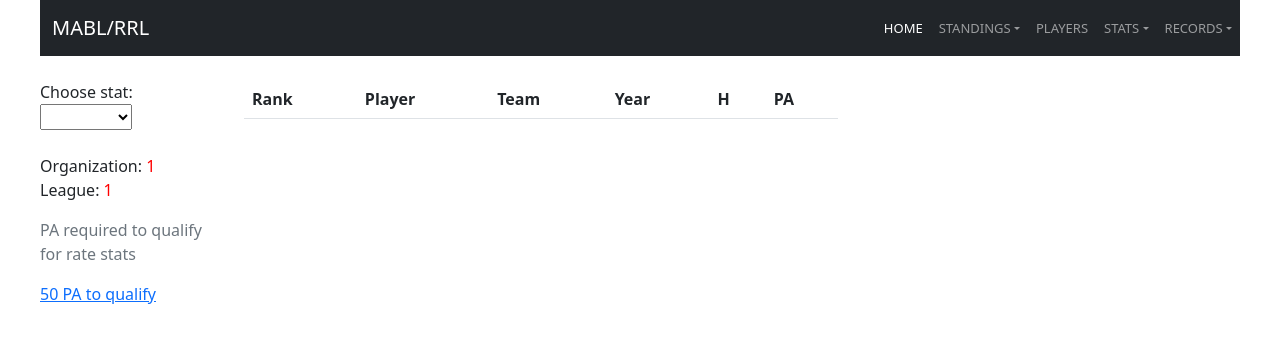
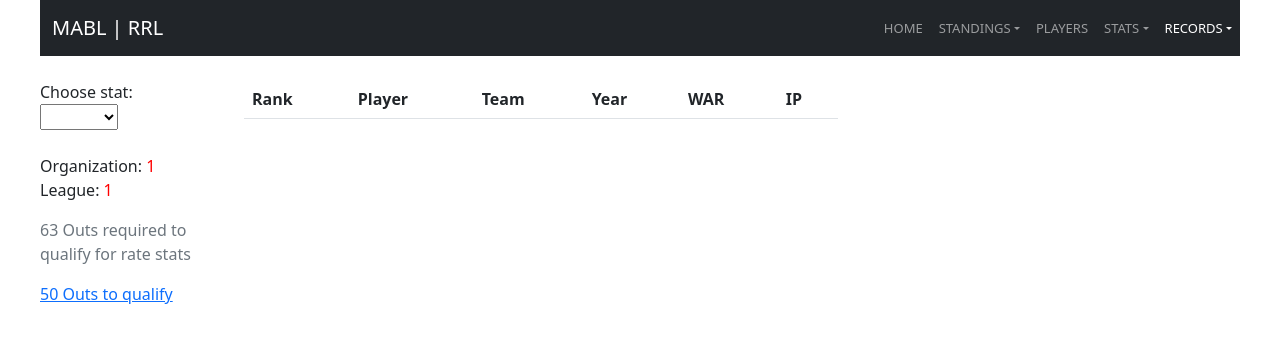
Before and after one commit to haueter19/baseball, a FastAPI app: page /records/pitching/season/1/1 in a window 1280 px wide. Shown: the top 343 px of the page. Run offline with FastAPI, Linux system fonts and the light colour scheme; lists and menus that the app fills with data are empty; parts of the project's set-up code (start-up, migrations or seed data) failed here and were passed over; some libraries are stand-ins or nearby versions.

Commit message:
many changes
updated nav active for all pages, updates to records pages

```diff
--- a/main.py
+++ b/main.py
@@ -398,40 +398,42 @@ async def team_stats_year(request: Request, org: str, lg: str, tm: str, yr: int)
     return templates.TemplateResponse("team_pitching.html", {'request': request, 'df2':df2, 'org':org, 'lg':lg, 'tm':tm, 'yr':yr, 'yrs':yrs})
 
 @app.get("/records/hitting/season/{org}/{lg}")
-async def season_records(request: Request, org: str, lg: str, stat: Optional[str] = 'H', qual: Optional[int] = 25):
+async def season_records(request: Request, org: str, lg: str, stat: Optional[str] = 'WAR', qual: Optional[int] = 25):
     df2 = df[(df['Org']==org) & (df['League']==lg) & (df['PA']>qual)].sort_values([stat, 'PA'], ascending=[False, True]).head(50)
-    #df2.columns=['PID', 'First', 'Last', 'Team', 'Year', 'PA', 'stat']
+    df2.drop(columns=['wRCPlus', 'All-Star', 'Outs', 'den', 'lgR', 'lgPA', 'BA_lg', 'OBP_lg', 'SLG_lg', 'OPS_lg', 'wOBA_lg', 'wOBAscale', 'OPS+', 'replacement_runs', 'wRC+'], inplace=True)
     df2['stat'] = df2[stat]
     return templates.TemplateResponse("season_records.html", {'request': request, 'df2':df2, 'org':org, 'lg':lg, 'stat':stat, 'type':'hitting', 'qual':qual})
 
 @app.get("/records/pitching/season/{org}/{lg}")
-async def season_records(request: Request, org: str, lg: str, stat: Optional[str] = 'H'):
-    df2 = pit[(pit['Org']==org) & (pit['League']==lg) & (pit['Outs']>63)].sort_values([stat, 'Outs'], ascending=[False, True]).head(50)
-    #df2.columns=['PID', 'First', 'Last', 'Team', 'Year', 'PA', 'stat']
+async def season_records(request: Request, org: str, lg: str, stat: Optional[str] = 'WAR', qual: Optional[int] = 63):
+    df2 = pit[(pit['Org']==org) & (pit['League']==lg) & (pit['Outs']>qual)].sort_values([stat, 'Outs'], ascending=[False, True]).head(50)
+    df2.drop(columns=['CoreWAR', 'BB_rate', 'H_rate', 'HBP_rate', 'K_rate'], inplace=True)
     df2['stat'] = df2[stat]
-    return templates.TemplateResponse("season_records.html", {'request': request, 'df2':df2, 'org':org, 'lg':lg, 'stat':stat, 'type':'pitching'})
+    return templates.TemplateResponse("season_records.html", {'request': request, 'df2':df2, 'org':org, 'lg':lg, 'stat':stat, 'type':'pitching', 'qual':qual})
 
 @app.get("/records/hitting/career/{org}/{lg}")
-async def career_records(request: Request, org: str, lg: str, stat: Optional[str] = 'H', qual: Optional[int] = 100):
+async def career_records(request: Request, org: str, lg: str, stat: Optional[str] = 'WAR', qual: Optional[int] = 100):
     if stat in ['BA', 'OBP', 'SLG', 'OPS']:
-        df2 = df[(df['Org']==org) & (df['League']==lg)].groupby('PID').agg({'First':'last', 'Last':'last', 'Team':'last', 'PA':'sum', 'R':'sum', 'RBI':'sum', 'H':'sum', '1B':'sum', '2B':'sum', '3B':'sum', 'HR':'sum', 'BB':'sum', 'HBP':'sum', 'AB':'sum', 'SB':'sum', 'CS':'sum', 'TB':'sum', 'SF':'sum'})
+        df2 = df[(df['Org']==org) & (df['League']==lg)].groupby('PID').agg({'First':'last', 'Last':'last', 'Team':'last', 'PA':'sum', 'R':'sum', 'RBI':'sum', 'H':'sum', '1B':'sum', '2B':'sum', '3B':'sum', 'HR':'sum', 'BB':'sum', 'HBP':'sum', 'AB':'sum', 'SB':'sum', 'CS':'sum', 'TB':'sum', 'SF':'sum', 'wRAAc':'sum', 'WAR':'sum'})
         df2 = add_rate_stats(df2)
         df2 = df2.query('PA>=@qual').sort_values([stat, 'PA'], ascending=[False, True]).head(50).reset_index()
         df2['stat'] = df2[stat]
-        df2.columns=['PID', 'First', 'Last', 'Team', 'PA', 'R', 'RBI', 'H', '1B', '2B', '3B', 'HR', 'BB', 'HBP', 'AB', 'SB', 'CS', 'TB', 'SF', 'BA', 'OBP', 'SLG', 'OPS', 'stat']
+        df2.columns=['PID', 'First', 'Last', 'Team', 'PA', 'R', 'RBI', 'H', '1B', '2B', '3B', 'HR', 'BB', 'HBP', 'AB', 'SB', 'CS', 'TB', 'SF', 'BA', 'OBP', 'SLG', 'OPS', 'wRAAc', 'WAR', 'stat']
         #df2.columns=['PID', 'First', 'Last', 'Team', 'PA', 'H', 'BB', 'HBP', 'AB', 'TB', 'SF', 'BA', 'OBP', 'SLG', 'OPS', 'stat']
     else:
-        df2 = df[(df['Org']==org) & (df['League']==lg)].groupby('PID').agg({'First':'last', 'Last':'last', 'Team':'last', 'PA':'sum', 'R':'sum', 'RBI':'sum', 'H':'sum', '1B':'sum', '2B':'sum', '3B':'sum', 'HR':'sum', 'BB':'sum', 'HBP':'sum', 'AB':'sum', 'SB':'sum', 'CS':'sum', 'TB':'sum', 'SF':'sum'}).sort_values([stat, 'PA'], ascending=[False, True]).head(50).reset_index()
+        df2 = df[(df['Org']==org) & (df['League']==lg)].groupby('PID').agg({'First':'last', 'Last':'last', 'Team':'last', 'PA':'sum', 'R':'sum', 'RBI':'sum', 'H':'sum', '1B':'sum', '2B':'sum', '3B':'sum', 'HR':'sum', 'BB':'sum', 'HBP':'sum', 'AB':'sum', 'SB':'sum', 'CS':'sum', 'TB':'sum', 'SF':'sum', 'wRAAc':'sum', 'WAR':'sum'}).sort_values([stat, 'PA'], ascending=[False, True]).head(50).reset_index()
+        for i in ['wRAAc', 'WAR']:
+            df2[i] = df2[i].apply(lambda x: round(x,1))
         df2['stat'] = df2[stat]
         df2 = add_rate_stats(df2)
         #df2 = add_wRAA(df2)
         df2 = df2[df2['PA']>=qual]
-    return templates.TemplateResponse("career_records.html", {'request': request, 'df2':df2, 'org':org, 'lg':lg, 'stat':stat, 'type':'hitting', 'qual':qual})
+    return templates.TemplateResponse("career_records.html", {'request': request, 'df2':df2, 'org':org, 'lg':lg, 'recent_year':df.Year.max(), 'stat':stat, 'type':'hitting', 'qual':qual})
 
 @app.get("/records/pitching/career/{org}/{lg}")
-async def career_records(request: Request, org: str, lg: str, stat: Optional[str] = 'H', min: Optional[int] = 150):
+async def career_records(request: Request, org: str, lg: str, stat: Optional[str] = 'WAR', qual: Optional[int] = 150):
     if stat in ['ERA', 'WHIP', 'Kper9', 'BBper9', 'Hper9', 'BAA']:
-        df2 = pit[(pit['Org']==org) & (pit['League']==lg)].groupby('PID').agg({'First':'last', 'Last':'last', 'Team':'last', 'Outs':'sum', 'R':'sum', 'ER':'sum', 'H':'sum', 'BB':'sum', 'HBP':'sum', 'ABA':'sum', 'K':'sum', 'W':'sum', 'L':'sum', 'Sv':'sum', 'CG':'sum'})
+        df2 = pit[(pit['Org']==org) & (pit['League']==lg)].groupby('PID').agg({'First':'last', 'Last':'last', 'Team':'last', 'Outs':'sum', 'R':'sum', 'ER':'sum', 'H':'sum', 'BB':'sum', 'HBP':'sum', 'ABA':'sum', 'K':'sum', 'W':'sum', 'L':'sum', 'Sv':'sum', 'CG':'sum', 'WAR':'sum'})
         df2['IP'] = df2['Outs'].apply(lambda x: str(math.floor(x/3))+"."+str(x % 3))
         df2['ERA'] = round(df2['ER']/(df2['Outs']/3)*9,2)
         df2['WHIP'] = round((df2['BB']+df2['H'])/(df2['Outs']/3),2)
@@ -442,15 +444,16 @@ async def career_records(request: Request, org: str, lg: str, stat: Optional[str
             asc=False
         else:
             asc=True
-        df2 = df2.query('Outs>=@min').sort_values(stat, ascending=asc).head(50).reset_index()
+        df2 = df2.query('Outs>=@qual').sort_values(stat, ascending=asc).head(50).reset_index()
         df2['stat'] = df2[stat]
         #df2.columns=['PID', 'First', 'Last', 'Team', 'PA', 'H', 'BB', 'HBP', 'AB', 'TB', 'SF', 'BA', 'OBP', 'SLG','OPS', 'stat']
     else:
-        df2 = pit[(pit['Org']==org) & (pit['League']==lg)].groupby('PID').agg({'First':'last', 'Last':'last', 'Team':'last', 'Outs':'sum', 'R':'sum', 'ER':'sum', 'H':'sum', 'BB':'sum', 'HBP':'sum', 'ABA':'sum', 'K':'sum', 'W':'sum', 'L':'sum', 'Sv':'sum', 'CG':'sum'}).sort_values([stat, 'Outs'], ascending=[False, True]).head(50).reset_index()
+        df2 = pit[(pit['Org']==org) & (pit['League']==lg)].groupby('PID').agg({'First':'last', 'Last':'last', 'Team':'last', 'Outs':'sum', 'R':'sum', 'ER':'sum', 'H':'sum', 'BB':'sum', 'HBP':'sum', 'ABA':'sum', 'K':'sum', 'W':'sum', 'L':'sum', 'Sv':'sum', 'CG':'sum', 'WAR':'sum'}).sort_values([stat, 'Outs'], ascending=[False, True]).head(50).reset_index()
+        df2['WAR'] = df2['WAR'].apply(lambda x: round(x,1))
         df2['IP'] = df2['Outs'].apply(lambda x: str(math.floor(x/3))+"."+str(x % 3))
         df2['stat'] = df2[stat]
-        df2 = df2[df2['Outs']>=min]
-    return templates.TemplateResponse("career_records.html", {'request': request, 'df2':df2, 'org':org, 'lg':lg, 'stat':stat, 'type':'pitching'})
+        df2 = df2[df2['Outs']>=qual]
+    return templates.TemplateResponse("career_records.html", {'request': request, 'df2':df2, 'org':org, 'lg':lg, 'stat':stat, 'recent_year':pit.Year.max(), 'type':'pitching', 'qual':qual})
 
 @app.get("/{org}")
 async def org(request: Request, org: str):
--- a/templates/header.html
+++ b/templates/header.html
@@ -14,7 +14,7 @@
 	<div id="main">
 		<nav class="navbar navbar-expand-lg navbar-dark bg-dark">
 			<div class="container-fluid">
-				<a class="navbar-brand" href="/home">MABL/RRL</a>
+				<a class="navbar-brand" href="/home">MABL | RRL</a>
 				<button class="navbar-toggler" type="button" data-bs-toggle="collapse" data-bs-target="#navbarColor01" aria-controls="navbarColor01" aria-expanded="false" aria-label="Toggle navigation">
 					<span class="navbar-toggler-icon"></span>
 				</button>
@@ -22,29 +22,29 @@
 			<div class="collapse navbar-collapse" id="navbarColor01">
 				<ul class="navbar-nav me-auto">
 					<li class="nav-item">
-						<a class="nav-link active" href="/home">Home
+						<a class="nav-link" href="/home" id="home_nav">Home
 						<span class="visually-hidden">(current)</span>
 						</a>
 					</li>
 					<li class="nav-item dropdown">
-						<a class="nav-link dropdown-toggle" data-bs-toggle="dropdown" href="#" role="button" aria-haspopup="true" aria-expanded="false">Standings</a>
+						<a class="nav-link dropdown-toggle" data-bs-toggle="dropdown" href="#" role="button" aria-haspopup="true" aria-expanded="false" id="standings_nav">Standings</a>
 						<div class="dropdown-menu">
 							<a class="dropdown-item" href={% block standings %}{% endblock %}>Season Standings</a>
 							<a class="dropdown-item" href={% block champions %}{% endblock %}>Champions</a>
 						</div>
 					</li>
 					<li class="nav-item">
-						<a class="nav-link" href="/player/">Players</a>
+						<a class="nav-link" href="/player/" id="players_nav">Players</a>
 					</li>
 					<li class="nav-item dropdown">
-						<a class="nav-link dropdown-toggle" data-bs-toggle="dropdown" href="#" role="button" aria-haspopup="true" aria-expanded="false">Stats</a>
+						<a class="nav-link dropdown-toggle" data-bs-toggle="dropdown" href="#" role="button" aria-haspopup="true" aria-expanded="false" id="stats_nav">Stats</a>
 						<div class="dropdown-menu">
 							<a class="dropdown-item" href="/stats/hitting/{% block hitting_stats %}{% endblock %}">Hitting</a>
 							<a class="dropdown-item" href="/stats/pitching/{% block pitching_stats %}{% endblock %}">Pitching</a>
 						</div>
 					</li>
 					<li class="nav-item dropdown">
-						<a class="nav-link dropdown-toggle" data-bs-toggle="dropdown" href="#" role="button" aria-haspopup="true" aria-expanded="false">Records</a>
+						<a class="nav-link dropdown-toggle" data-bs-toggle="dropdown" href="#" role="button" aria-haspopup="true" aria-expanded="false" id="records_nav">Records</a>
 						<div class="dropdown-menu">
 							<a class="dropdown-item" href="/records/hitting/season/{% block h_records_season %}{% endblock %}">Hitting (Season)</a>
 							<a class="dropdown-item" href="/records/hitting/career/{% block h_records_career %}{% endblock %}">Hitting (Career)</a>
--- a/templates/home.html
+++ b/templates/home.html
@@ -25,5 +25,8 @@
     </div>
     {% endfor %}
 </div>
+<script>
+    $("#home_nav").addClass('active')
+</script>
 {% endblock %}
 <br>
--- a/templates/league_stats.html
+++ b/templates/league_stats.html
@@ -156,6 +156,9 @@
     url = url.pathname.split("/");
     url = '/stats/hitting/{{ org }}/{{ lg }}/league/'+url[url.length-1]
     $('#year_pick').val(url);
+
+    $("#stats_nav").addClass('active')
+
 </script>
 
 {% endblock %}
--- a/templates/league_stats_pitching.html
+++ b/templates/league_stats_pitching.html
@@ -92,6 +92,8 @@
     url = url.pathname.split("/");
     url = '/stats/pitching/{{ org }}/{{ lg }}/league/'+url[url.length-1]
     $('#year_pick').val(url);
+
+    $("#stats_nav").addClass('active')
 </script>
 
 {% endblock %}
--- a/templates/players.html
+++ b/templates/players.html
@@ -335,5 +335,7 @@ $(document).ready(function(){
         </table>
     </div>
 </div>
-
+<script>
+    $("#players_nav").addClass('active')
+</script>
 {% endblock %}
--- a/templates/projections.html
+++ b/templates/projections.html
@@ -74,4 +74,7 @@
         </tr>
         {% endfor %}
 </table>
+<script>
+    $("#stats_nav").addClass('active')
+</script>
 {% endblock %}
--- a/templates/season_records.html
+++ b/templates/season_records.html
@@ -26,13 +26,22 @@
             <br>League: <font color="red">{{ lg }}</font>
         </p>
         <p class="text-muted">
+            {% if type=='hitting' %}
             {{ qual }} PA required to qualify for rate stats
+            {% else %}
+            {{ qual }} Outs required to qualify for rate stats
+            {% endif %}
         </p>
         <p class="text-muted">
+            {% if type=='hitting' %}
             <a href="/records/hitting/season/{{ org }}/{{ lg }}?stat={{ stat }}&qual=50">50 PA to qualify</a>
+            {% else %}
+            <a href="/records/pitching/season/{{ org }}/{{ lg }}?stat={{ stat }}&qual=50">50 Outs to qualify</a>
+            {% endif %}
         </p>
     </div>
     <div class="col-lg-8">
+        {% if type=='hitting' %}
             <table class='table table-hover w-75' id='df_table' style="cursor:default;">
                 <tr>
                     <th align='center'>Rank</th>
@@ -53,6 +62,28 @@
                     </tr>
                     {% endfor %}
             </table>
+        {% else %}
+            <table class='table table-hover w-75' id='df_table' style="cursor:default;">
+                <tr>
+                    <th align='center'>Rank</th>
+                    <th align='left'>Player</th>
+                    <th align='left'>Team</th>
+                    <th align='center'>Year</th>
+                    <th align='center'>{{ stat }}</th>
+                    <th align='center'>IP</th>
+                </tr>
+                    {% for key,val in df2.iterrows() %}
+                    <tr>
+                        <td align='center'>{{ loop.index }}</td>
+                        <td><a href="/player/{{ val['PID'] }}">{{ val['First'] }} {{ val['Last'] }}</a></td>
+                        <td><a href="/stats/pitching/{{ org }}/{{ lg }}/{{ val['Team'] }}/{{ val['Year'] }}">{{ val['Team'] }}</a></td>
+                        <td align='center'><a href="/stats/pitching/{{ org }}/{{ lg }}/league/{{ val['Year'] }}">{{ val['Year'] }}</a></td>
+                        <td align='center'>{{ val['stat'] }}</td>
+                        <td align='center'>{{ val['IP']}}</td>
+                    </tr>
+                    {% endfor %}
+            </table>
+        {% endif %}
     </div>
     <div class="col-lg-2"></div>
 </div>
@@ -63,6 +94,8 @@
     var url = new URL(url_string);
     var c = url.searchParams.get("stat");
     $('#sort_list').val(c);
+
+    $("#records_nav").addClass('active')
 </script>
 
 {% endblock %}
--- a/templates/standings.html
+++ b/templates/standings.html
@@ -109,7 +109,7 @@
     url = url.pathname.split("/");
     url = '/standings/{{ org }}/{{ lg }}/'+url[url.length-1]
     $('#year_pick').val(url);
-
+    $("#standings_nav").addClass('active')
 </script>
 
 {% endblock %}
--- a/templates/team_pitching.html
+++ b/templates/team_pitching.html
@@ -92,6 +92,7 @@
     url = '/stats/pitching/{{ org }}/{{ lg }}/{{ tm }}/'+url[url.length-1]
     $('#year_pick').val(url);
 
+    $("#stats_nav").addClass('active')
 </script>
 
 {% endblock %}
--- a/templates/team_stats.html
+++ b/templates/team_stats.html
@@ -160,6 +160,7 @@
     url = '/stats/hitting/{{ org }}/{{ lg }}/{{ tm }}/'+url[url.length-1]
     $('#year_pick').val(url);
 
+    $("#stats_nav").addClass('active')
 </script>
 
 {% endblock %}
```
Also changed, not shown: templates/career_records.html (+31 -1 lines). Lines whose indentation alone changed are shown as unchanged.
